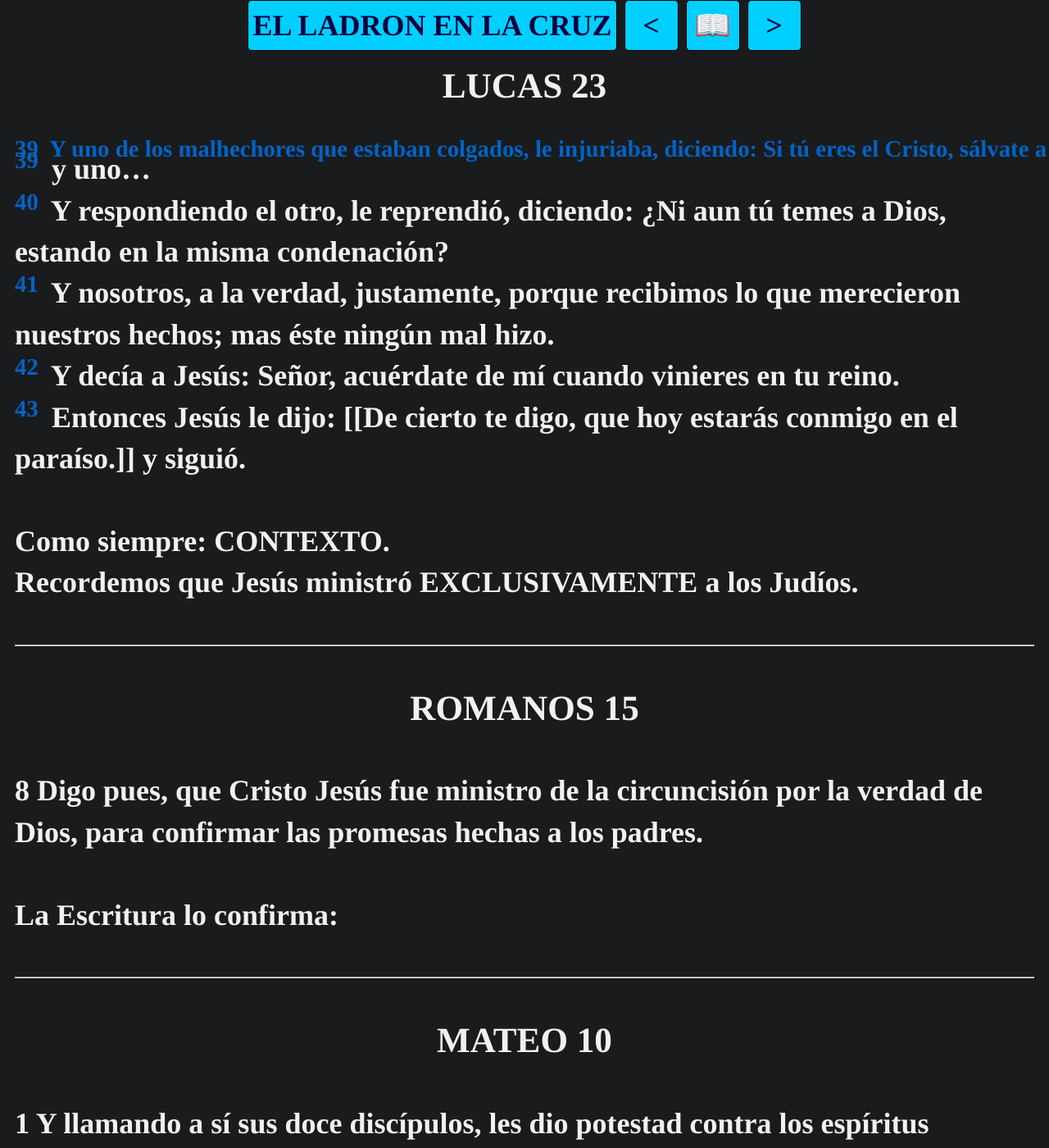
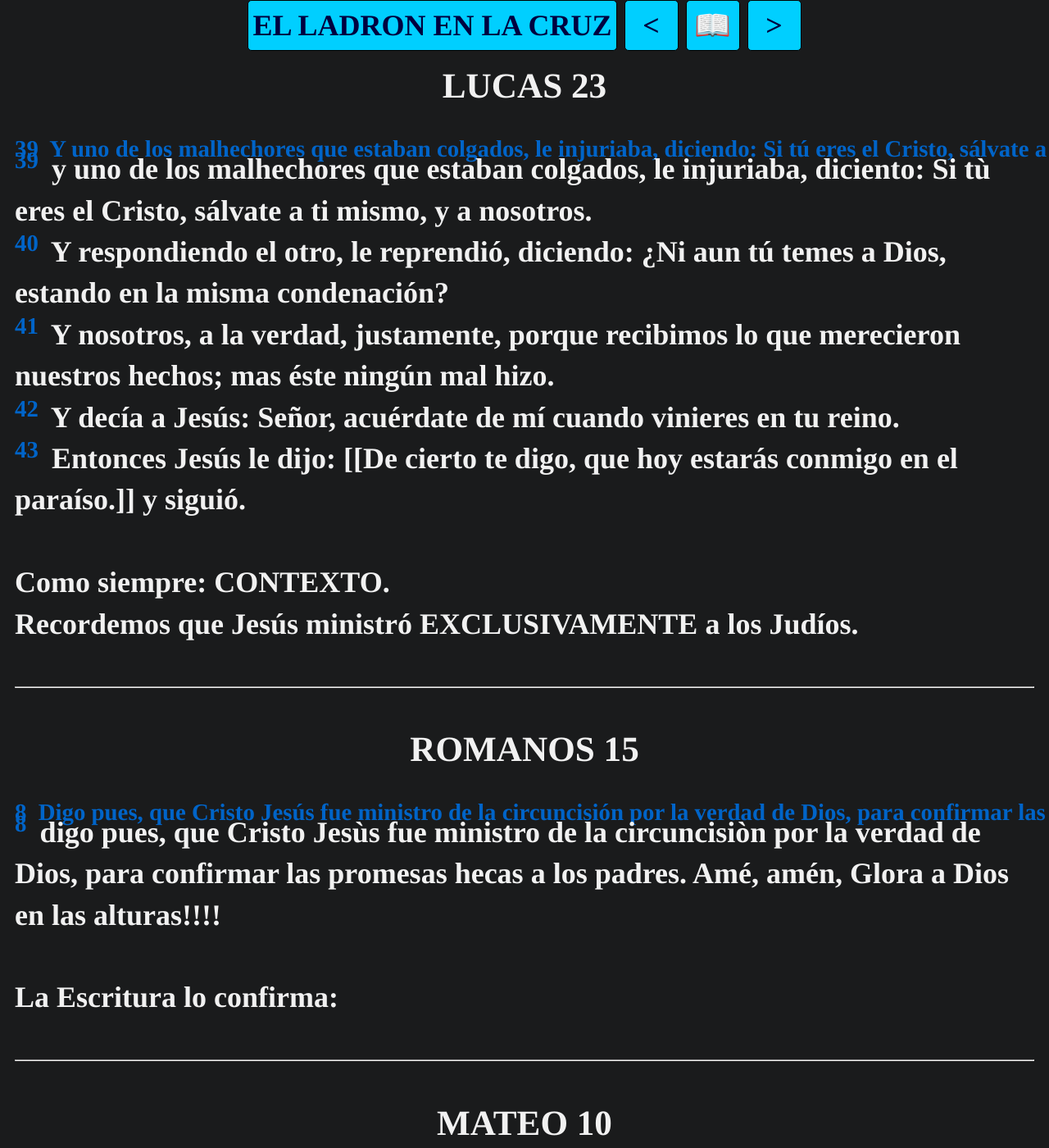
Before and after one commit to discipulodecristo/estudiobiblia, a Jekyll site: the page built from ensayos/ladron.md, in a window 1280 px wide and 1400 px high. Shown: the whole window at 82% size. Built offline with Jekyll 4.4.1, drawn with Linux system fonts in a browser that asks for light colours; some web fonts are replaced.

Commit message:
Update ladron.md

```diff
--- a/ensayos/ladron.md
+++ b/ensayos/ladron.md
@@ -10,7 +10,7 @@ siguiente: "/index.htm"
 # LUCAS 23 #
 
 39@ Y uno de los malhechores que estaban colgados, le injuriaba, diciendo: Si tú eres el Cristo, sálvate a ti mismo, y a nosotros.
-39@ y uno...
+39@ y uno de los malhechores que estaban colgados, le injuriaba, diciento: Si tù eres el Cristo, sálvate a ti mismo, y a nosotros.
 40@ Y respondiendo el otro, le reprendió, diciendo: ¿Ni aun tú temes a Dios, estando en la misma condenación?
 41@ Y nosotros, a la verdad, justamente, porque recibimos lo que merecieron nuestros hechos; mas éste ningún mal hizo.
 42@ Y decía a Jesús: Señor, acuérdate de mí cuando vinieres en tu reino.
@@ -23,7 +23,8 @@ Recordemos que Jesús ministró **EXCLUSIVAMENTE** a los Judíos.
 
 # ROMANOS 15
 
-**8** Digo pues, que Cristo Jesús fue ministro de la circuncisión por la verdad de Dios, para confirmar las promesas hechas a los padres.
+8@ Digo pues, que Cristo Jesús fue ministro de la circuncisión por la verdad de Dios, para confirmar las promesas hechas a los padres.
+8@ digo pues, que Cristo Jesùs fue ministro de la circuncisiòn por la verdad de Dios, para confirmar las promesas hecas a los padres. Amé, amén, Glora a Dios en las alturas!!!!
 
 La Escritura lo confirma:
 
```
